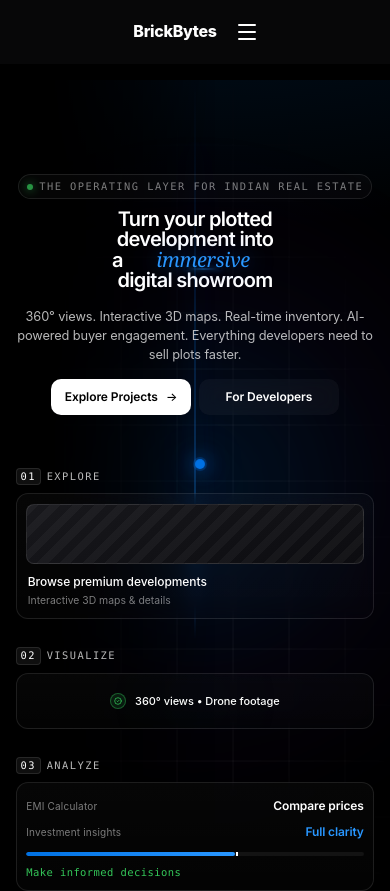
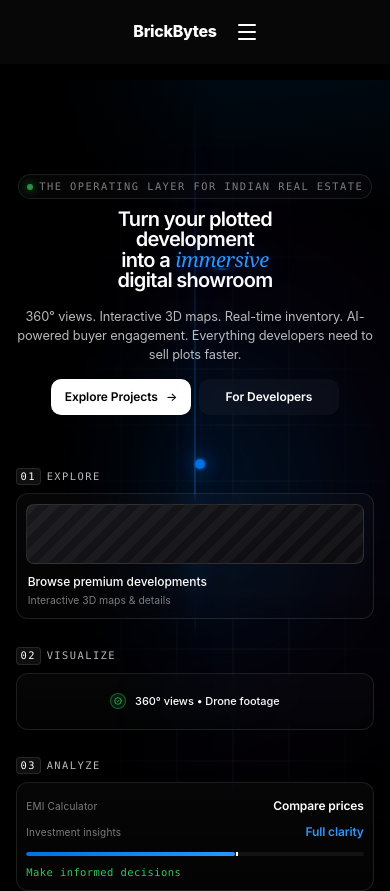
Before and after one commit to utkarsh2302/bricbytes-website2026, a React (Vite) app: page / in a window 390 px wide. Shown: the top 891 px of the page. Built offline with nearby package versions, Linux system fonts and the light colour scheme; a web font is replaced by a local one.

Commit message:
fix: reduce word container width on mobile to prevent line breaks

```diff
--- a/src/components/hero/Hero.css
+++ b/src/components/hero/Hero.css
@@ -827,6 +827,11 @@
     gap: 0.4rem;
   }
 
+  .v5-word {
+    min-width: auto;
+    padding: 0;
+  }
+
   .v5-eyebrow {
     font-size: 0.7rem;
     padding: 0.3rem 0.6rem;
```
